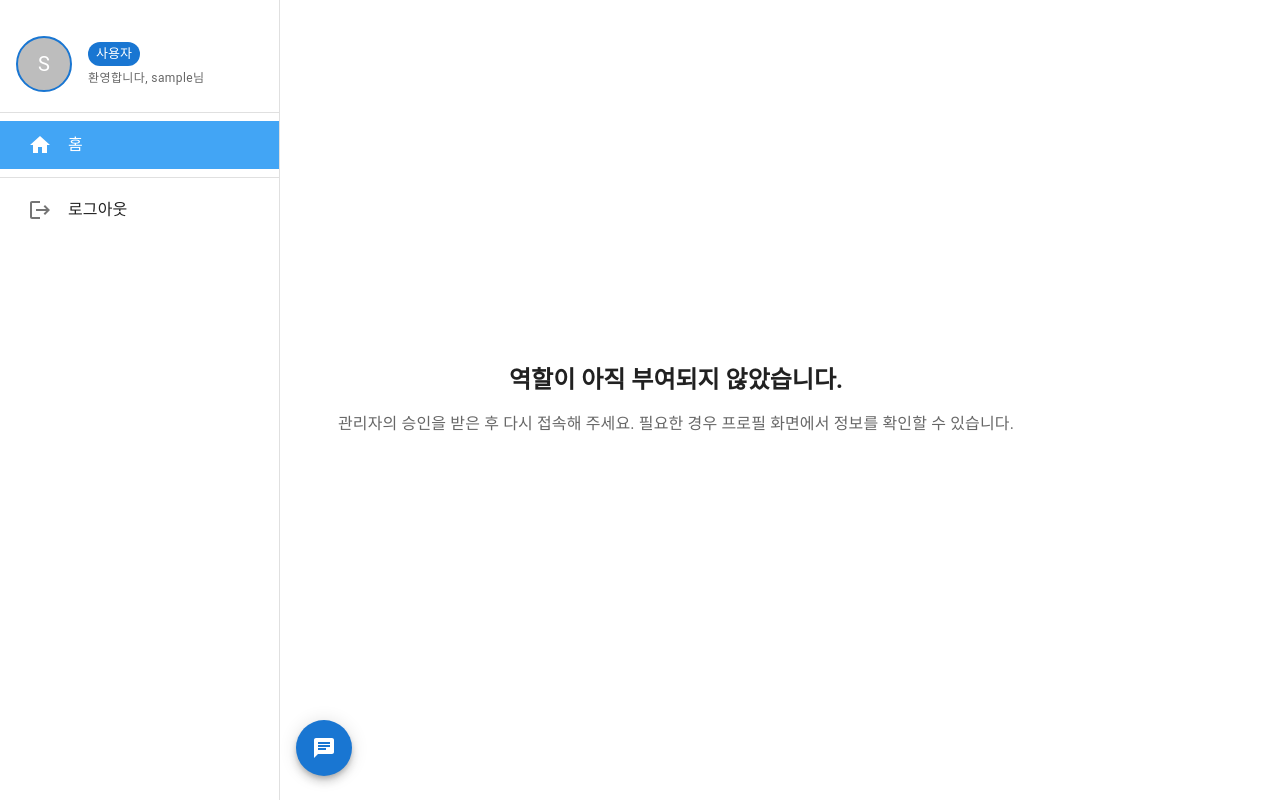
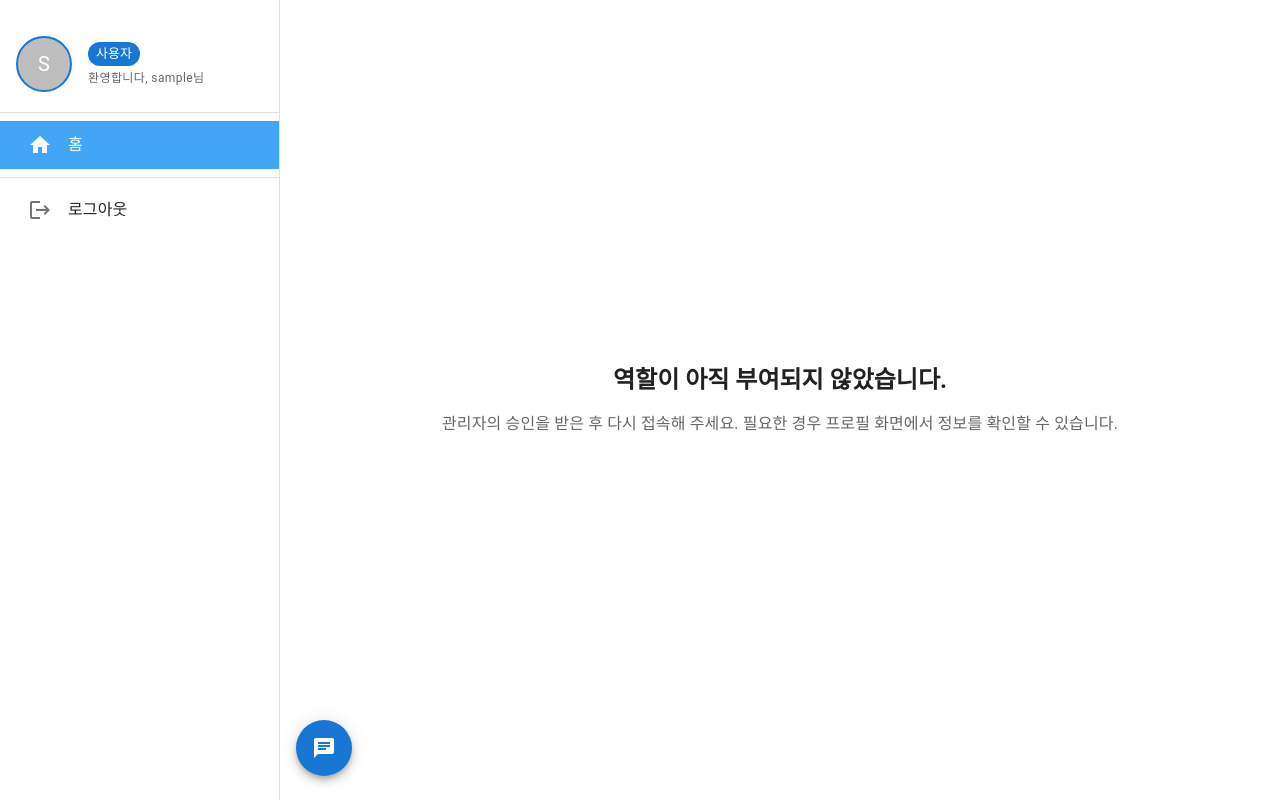
Before and after one commit to igkrap/customer-service-request, a React (Create React App) app in the folder frontend/: page / in a window 1280 px wide. Built offline with nearby package versions, Linux system fonts and the light colour scheme; no server answers; sample sign-in values are in the browser's storage.

Commit message:
Improve dashboard layout consistency

```diff
--- a/frontend/src/App.js
+++ b/frontend/src/App.js
@@ -334,14 +334,18 @@ function Dashboard() {
         component="main"
         sx={{
           flexGrow: 1,
-          pl: `${collapsedDrawerWidth}px`,
-          height: '100%',
-          overflow: 'auto',
-          bgcolor: '#fff'
+          height: '100vh',
+          display: 'flex',
+          flexDirection: 'column',
+          overflow: 'hidden',
+          bgcolor: 'background.default',
+          ml: `${drawerOpen ? drawerWidth : collapsedDrawerWidth}px`,
+          transition: 'margin-left 0.3s ease',
+          minWidth: 0
         }}
       >
         <Fade in={true} timeout={300} key={activeTab}>
-          <Box sx={{ height: '100%' }}>
+          <Box sx={{ flex: 1, overflow: 'auto', minHeight: 0 }}>
             {renderContent()}
           </Box>
         </Fade>
```
